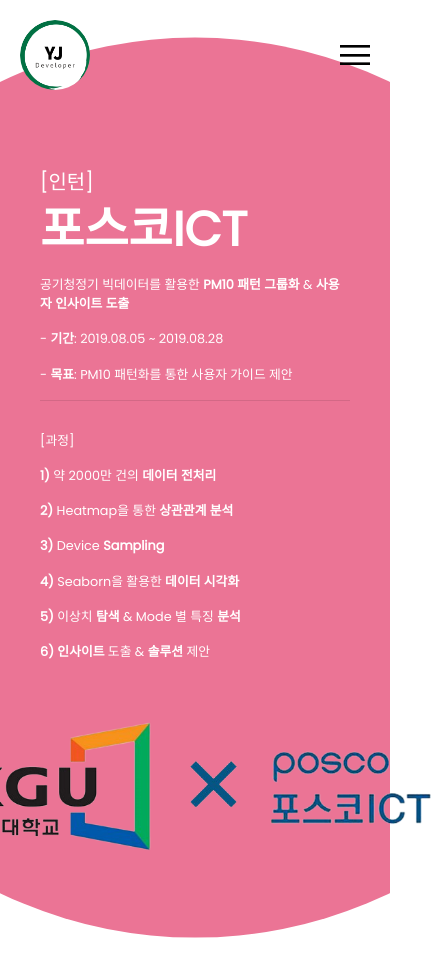
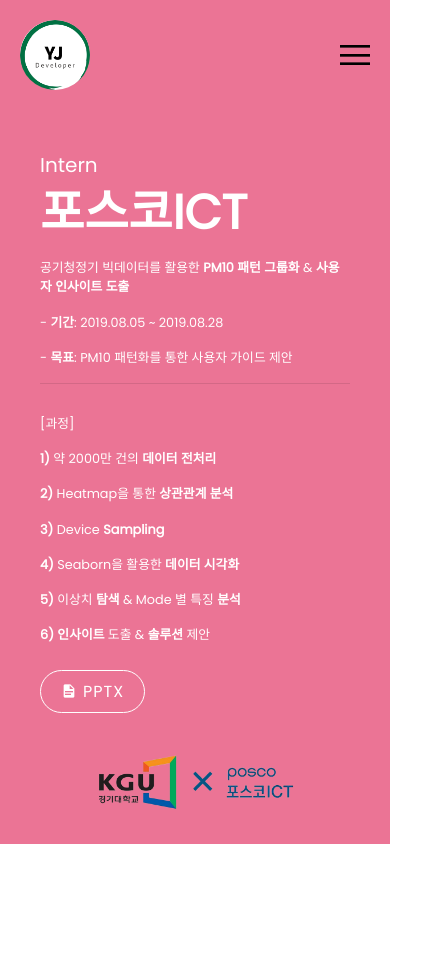
Before and after one commit to potomatoo/Portfolio, a Vue app: page /bigData in a window 390 px wide. Shown: the whole page, 435 px wide, since content can reach past the window. After the commit the page ends 844 px from the top, so only its background shows below. Built offline with nearby package versions, Linux system fonts and the light colour scheme.

Commit message:
catch error & solve

```diff
--- a/src/components/app/AppMain.vue
+++ b/src/components/app/AppMain.vue
@@ -46,4 +46,12 @@
 		clip-path: circle(450px at center);
 	}
 }
+@media (max-width: 700px) {
+	section {
+		padding: 20px 20px 30px;
+	}
+	.circle {
+		clip-path: circle(1000px at center);
+	}
+}
 </style>
--- a/src/components/app/AppNavbar.vue
+++ b/src/components/app/AppNavbar.vue
@@ -1,9 +1,9 @@
 <template>
 	<header>
-		<a @click="goHome()"><img src="@/assets/logo.png" class="logo"/></a>
+		<a @click="goHome('logo')"><img src="@/assets/logo.png" class="logo"/></a>
 		<div class="toggle" @click="toggleMenu()"></div>
 		<ul class="navigation">
-			<li><a @click="goHome()">Home</a></li>
+			<li><a @click="goHome('navbar')">Home</a></li>
 			<li><a @click="goWeb()">Web</a></li>
 			<li><a @click="goBigData()">BigData</a></li>
 			<li><a @click="goContact()">Contact</a></li>
@@ -21,11 +21,13 @@
 			menuToggle.classList.toggle('active');
 			navigation.classList.toggle('active');
 		},
-		goHome: function() {
+		goHome: function(where) {
 			if (this.$route.name !== 'Home') {
 				this.$router.push({ name: 'Home' });
 			}
-			this.toggleMenu();
+			if (where === 'navbar') {
+				this.toggleMenu();
+			}
 		},
 		goWeb: function() {
 			if (this.$route.name !== 'WebProject') {
--- a/src/views/BigData.vue
+++ b/src/views/BigData.vue
@@ -2,8 +2,11 @@
 	<div class="bigData">
 		<div class="content">
 			<div class="textBox">
-				<h5><span>[인턴]</span></h5>
+				<h5>
+					<span>Intern</span>
+				</h5>
 				<h2><span>포스코ICT</span></h2>
+
 				<p>공기청정기 빅데이터를 활용한 <b>PM10 패턴 그룹화</b> & <b>사용자 인사이트 도출</b></p>
 				<p>- <b>기간</b>: 2019.08.05 ~ 2019.08.28</p>
 				<p>- <b>목표</b>: PM10 패턴화를 통한 사용자 가이드 제안</p>
@@ -15,6 +18,9 @@
 				<p><b>4)</b> Seaborn을 활용한 <b>데이터 시각화</b></p>
 				<p><b>5)</b> 이상치 <b>탐색</b> & Mode 별 특징 <b>분석</b></p>
 				<p><b>6)</b> <b>인사이트</b> 도출 & <b>솔루션</b> 제안</p>
+				<a href="https://drive.google.com/file/d/13uVrlr46yFnc1bNYaYu50qY9JPm1Vw0h/view?usp=sharing"
+					><span class="mdi mdi-file-document"></span>PPTX</a
+				>
 			</div>
 
 			<div class="imgBox">
@@ -29,11 +35,9 @@
 	name: 'BigData',
 	mounted: function() {
 		var circle = document.querySelector('.circle');
-		var profile = document.querySelector('.content .imgBox img');
 		var textBox = document.querySelector('.content .textBox');
 		circle.style.background = '#eb7495';
-		profile.style.maxWidth = '480px';
-		textBox.style.padding = '50px 20px 20px 20px';
+		textBox.style.padding = '30px 20px 20px 20px';
 	}
 };
 </script>
@@ -49,5 +53,11 @@
 	.content .textBox h5 span {
 		color: #fff;
 	}
+	.content .imgBox img {
+		max-width: 200px;
+		max-height: 200px;
+		opacity: 1;
+		animation: none;
+	}
 }
 </style>
--- a/src/views/WebProject.vue
+++ b/src/views/WebProject.vue
@@ -117,7 +117,7 @@
 }
 .content .textBox a {
 	display: inline-block;
-	margin-top: 30px;
+	margin-top: 10px;
 	padding: 8px 20px;
 	background: #017143;
 	color: #fff;
@@ -182,8 +182,6 @@
 	.content .imgBox img {
 		max-width: 200px;
 		max-height: 200px;
-	}
-	.content .imgBox img {
 		opacity: 1;
 		animation: none;
 	}
```
Also changed, not shown: 1 other file (tests, documents, lock files or other folders).
